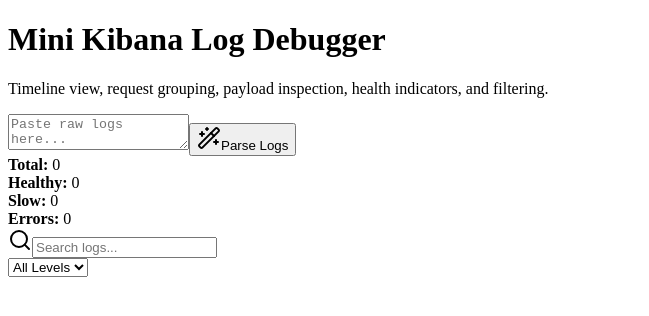
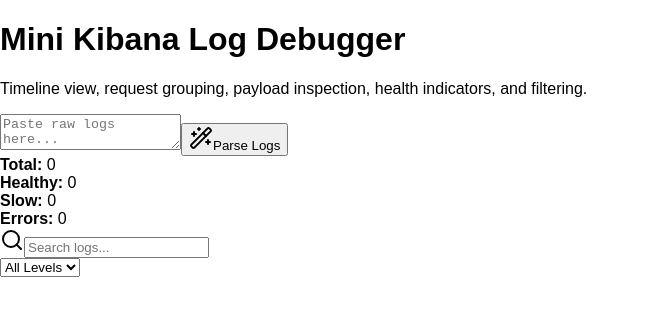
Before and after one commit to xkyrage/xkylog-debugger, a Next.js app: page / in a window 1280 px wide. Shown: the top 316 px of the page, without its empty margins (0-649 px from the left). Built offline with nearby package versions, Linux system fonts and the light colour scheme.

Commit message:
Add styles to body in layout component

```diff
--- a/app/layout.tsx
+++ b/app/layout.tsx
@@ -5,7 +5,9 @@
 }) {
   return (
     <html lang="en">
-      <body>{children}</body>
+      <body style={{ fontFamily: "sans-serif", margin: 0 }}>
+        {children}
+      </body>
     </html>
   );
 }
```
